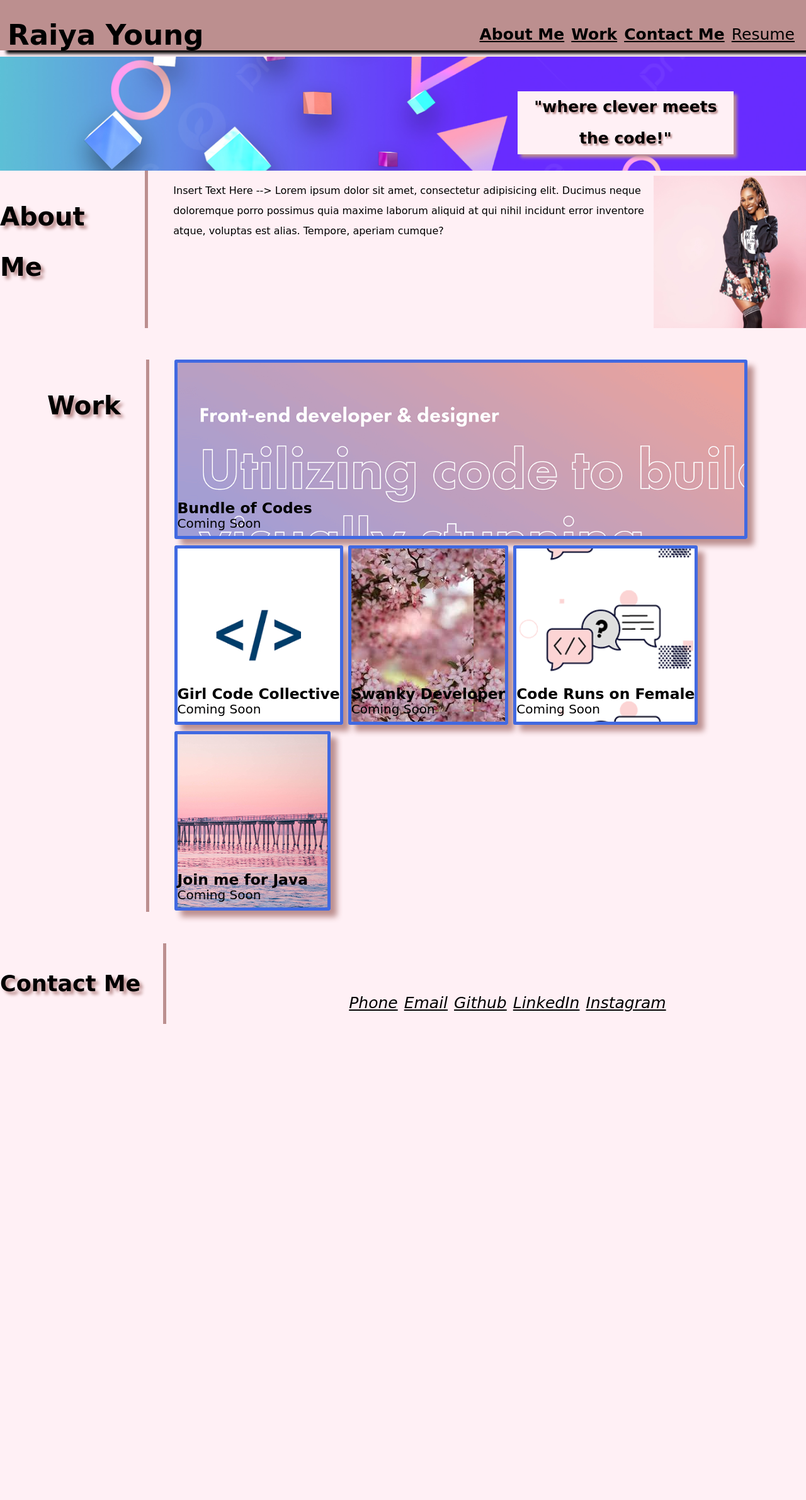
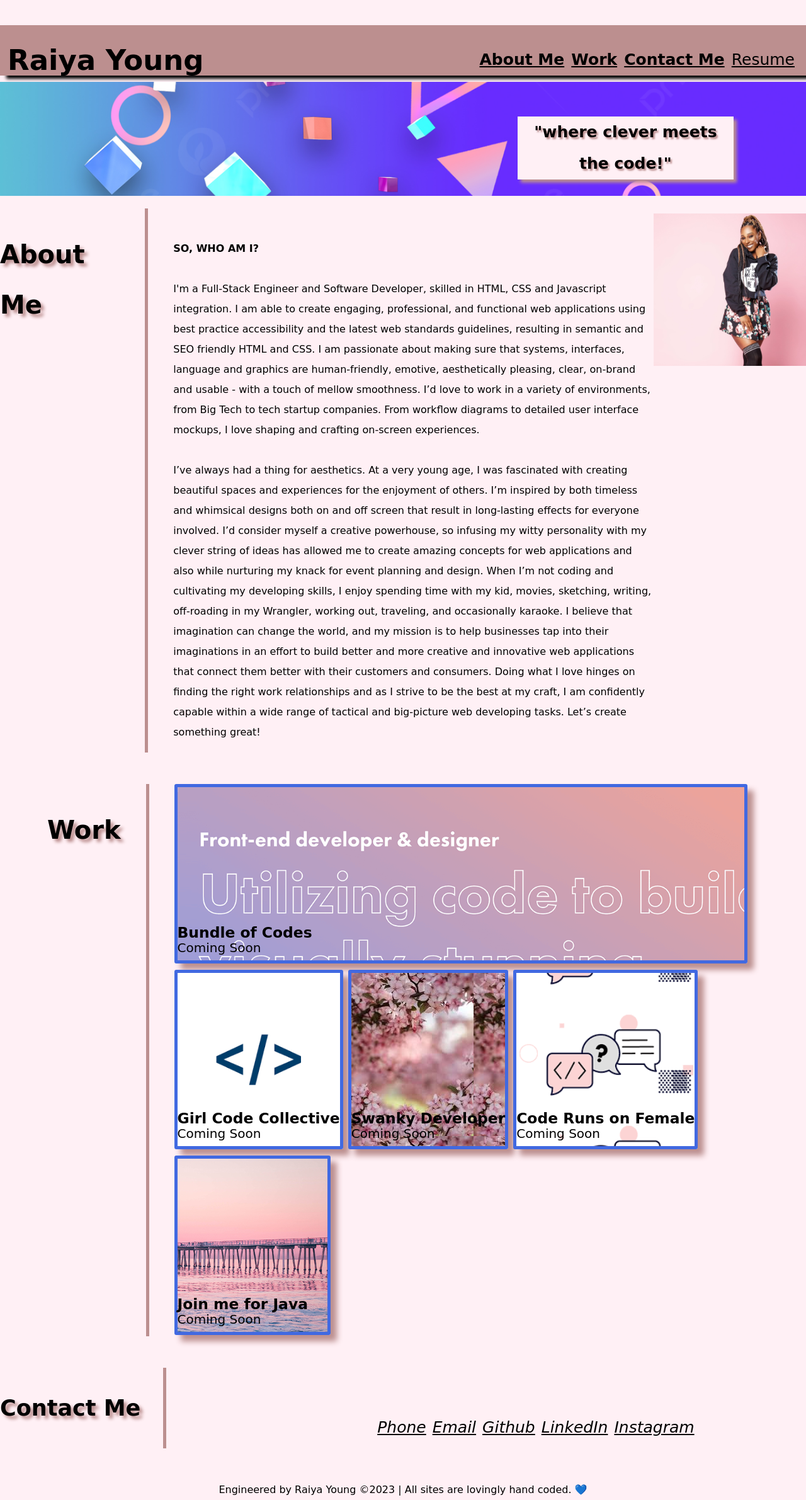
Before and after one commit to bundleofcodes/welcome-to-my-bundleofcodes, a plain HTML site: page 02-Challenge/Main/index2.html in a window 1280 px wide. Shown: the whole page at 63% size. Before the commit the page ends 1676 px from the top, so only its background shows below. Drawn offline with Linux system fonts and the light colour scheme.

Commit message:
Added READM.md, footer to index.html and text to About me paragraph to index.html

```diff
--- a/02-Challenge/Main/assets/css/style2.css
+++ b/02-Challenge/Main/assets/css/style2.css
@@ -1,6 +1,13 @@
 * {
     box-sizing: border-box;
     box-shadow: inset;
+}
+
+:root {
+    var(--Color1: #fff0f5);
+    var(--Color2: #bc8f8f);
+    var(--Color3: #000000);
+    var(--color4: #4169e1);
 }
 
 body {
@@ -12,23 +19,9 @@ body {
     line-height: 2;
 }
 
-/*h1,
-h2,
-h3,
-h4,
-h5,
-h6,{
-    margin: 0;
-}
-
-
-p   {
-    margin: 0;
-} */
-
 header {
-    /* padding: 15px 6% 15px 0%; */
     margin-bottom: 10px;
+    margin-top: 40px;
     padding-top: 30px;
     display: flex;
     flex-direction: row;
@@ -44,7 +37,6 @@ header {
 header h1 {
     color: black;
     background-color:rosybrown;
-    /* text-shadow: 1px 1px lavenderblush; */
     padding: 2px;
     margin: 0;
     font-size: 45px;
@@ -62,7 +54,7 @@ nav a {
     text-decoration:underline;
     color:black;
     padding: 3px;
-    margin-left: 50;
+    margin-left: 100;
     background-image:linear-gradient(90deg);
     background-size: 100%;
     background-position: bottom;
@@ -71,13 +63,8 @@ nav a {
 }
 
 nav a:hover {
-    /* background-size: 100% 100%; */
     color:royalblue;
     box-shadow: lavenderblush 30px 30px 30px solid;
-}
-
-/* nav a: :last-child { */
-    /* margin-right: 0; */
 }
 
 main {
@@ -110,7 +97,6 @@ main {
     justify-content:center;
     color:black;
     font-size: 25px;
-    /* margin-right: 120px; */
     margin-top: 50px;
     text-shadow: 2.5px 2.5px 2.5px rosybrown;
     background-color: lavenderblush;
@@ -173,17 +159,13 @@ main {
     min-height: 285px;
     max-height: 285px;
     min-width: 248px;
-    /* flex-basis:calc(40px); */
     display:inline-flex;
     align-items: flex-end;
     background-blend-mode: soft-light;
-    /* background-size: 150px; */
     transition: all 0.5s ease-in-out;
     margin-bottom: 2px;
     border-radius: 3px;
-    /* padding: 50px; */
     color: black;
-    /* text-align: bottom; */
     font-size: 20px;
     text-transform: 10px;
     letter-spacing: 0px;
@@ -191,7 +173,6 @@ main {
     text-decoration: none;
     box-shadow: 10px 10px 10px rosybrown
 }
-
 
 .BundleofCodes {
     flex-basis: 225000px;
@@ -207,9 +188,6 @@ main {
 .Card-text {
     background-color: rosybrown;
 }
-
-
-
 
 .ContactMe {
     display: flex;
@@ -233,13 +211,17 @@ main {
     gap: 10px;
     justify-content: center;
     font-size: 25px;
-    margin-inline-start: 250px;
+    margin-inline-start: 295px;
     margin-top: 70px;
 }
 
 .Contacts a:hover {
     background-size: 100% 100%;
-    color:royalblue
+    color:royalblue;
+}
+
+footer {
+    text-align: center;
 }
 
 .link {
@@ -285,7 +267,7 @@ main {
     header h1 {
     font-size: 20px;
     text-align: center;
-    justify-content: center
+    justify-content: center;
     }
  }
 
@@ -304,5 +286,12 @@ main {
 @media screen and (max-width: 768px) {
     .ContactMe {
         flex-direction: column;
+        justify-content: center;
+    }
+
+@media screen and (max-width:768px) {
+        footer {
+            justify-content: center;
+        }
     }
 }
--- a/02-Challenge/Main/index2.html
+++ b/02-Challenge/Main/index2.html
@@ -34,12 +34,10 @@
             <h2>About Me</h2>
             <div id="BlankDiv">
                 <p>
-                    Insert Text Here -->
-                    Lorem ipsum dolor sit amet, consectetur adipisicing elit. Ducimus neque doloremque porro possimus quia maxime laborum aliquid at qui nihil
-                    incidunt error inventore atque, voluptas est alias. Tempore, aperiam cumque?
-
-
-
+                    <br><strong>SO, WHO AM I?</strong></br>
+                    <br>I'm a Full-Stack Engineer and Software Developer, skilled in HTML, CSS and Javascript integration. I am able to create engaging, professional, and functional web applications using best practice accessibility and the latest web standards guidelines, resulting in semantic and SEO friendly HTML and CSS. I am passionate about making sure that systems, interfaces, language and graphics are human-friendly, emotive, aesthetically pleasing, clear, on-brand and usable - with a touch of mellow smoothness. I’d love to work in a variety of environments, from Big Tech to tech startup companies. From workflow diagrams to detailed user interface mockups, I love shaping and crafting on-screen experiences.</br>
+                    <br>I’ve always had a thing for aesthetics. At a very young age, I was fascinated with creating beautiful spaces and experiences for the enjoyment of others. I’m inspired by both timeless and whimsical designs both on and off screen that result in long-lasting effects for everyone involved. I’d consider myself a creative powerhouse, so infusing my witty personality with my clever string of ideas has allowed me to create amazing concepts for web applications and also while nurturing my knack for event planning and design. When I’m not coding and cultivating my developing skills, I enjoy spending time with my kid, movies, sketching, writing, off-roading in my Wrangler, working out, traveling, and occasionally karaoke.
+                    I believe that imagination can change the world, and my mission is to help businesses tap into their imaginations in an effort to build better and more creative and innovative web applications that connect them better with their customers and consumers. Doing what I love hinges on finding the right work relationships and as I strive to be the best at my craft, I am confidently capable within a wide range of tactical and big-picture web developing tasks. Let’s create something great!</br>
                 </p>
             </div>
             <img src="./assets/images/7EDCEBF5-00F1-4EB2-94C8-DC0CE12546D3.JPG" class="Picture">
@@ -100,6 +98,7 @@
             </div>
         </section>
     </main>
+    <footer>Engineered by Raiya Young &copy;2023 | All sites are lovingly hand coded. 💙</footer>
 </body>
 
 </html>
```
Also changed, not shown: 1 other file.
